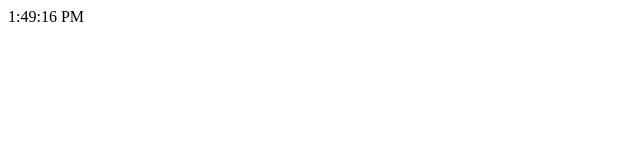
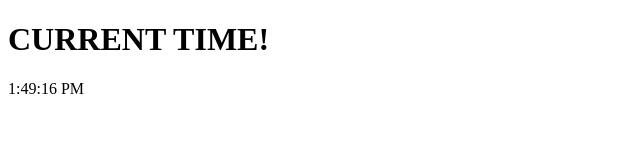
Before and after one commit to Shehrozkhannn/javaScript-current-time, a plain HTML site: page index.html in a window 1280 px wide. Shown: the whole page, without its empty margins (0-640 px from the left). Drawn offline with Linux system fonts and the light colour scheme.

Commit message:
header added

```diff
--- a/index.html
+++ b/index.html
@@ -6,6 +6,9 @@
     <title>Document</title>
 </head>
 <body>
+    <div>
+        <h1>CURRENT TIME!</h1>
+    </div>
     <div id="timer"></div>
     <div id = "timechanger"></div>
     <script>
```
